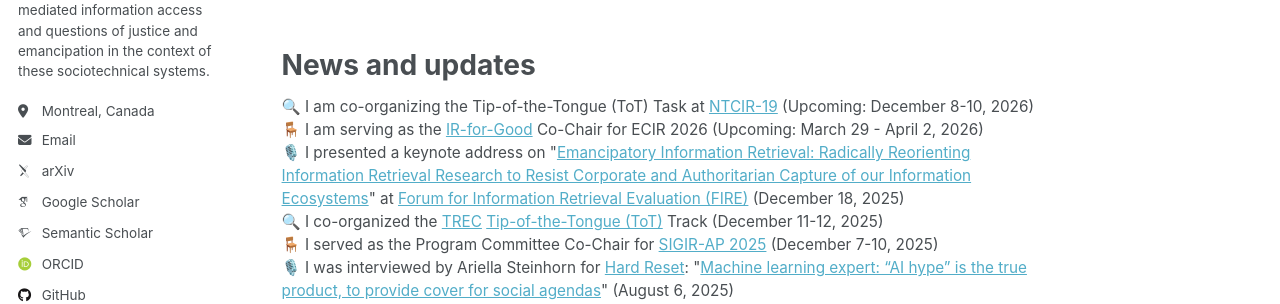
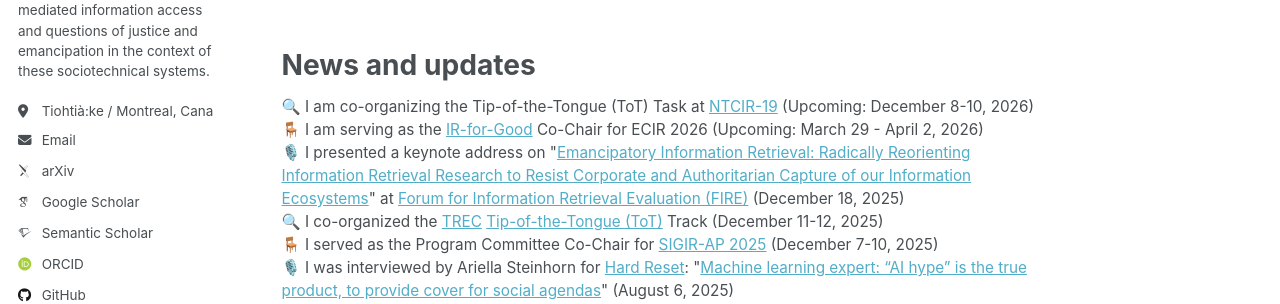
Before and after one commit to bhaskar-mitra/bhaskar-mitra.github.io, a Jekyll site: the page built from _pages/about.md, in a window 1280 px wide. Shown: the part 386-690 px from the top of the page. Built offline with Jekyll 4.4.1, drawn with Linux system fonts in a browser that asks for light colours; some web fonts are replaced.

Commit message:
Update _config.yml

```diff
--- a/_config.yml
+++ b/_config.yml
@@ -26,7 +26,7 @@ author:
   name             : "Bhaskar Mitra | ভাস্কর মিত্র"
   pronouns         : "he/him"
   bio              : "I am an information retrieval researcher working on AI-mediated information access and questions of justice and emancipation in the context of these sociotechnical systems."
-  location         : "Montreal, Canada"
+  location         : "Tiohtià:ke / Montreal, Canada"
   employer         : # "Red Brick University"
   uri              : # URL
   email            : "bhaskar.mitra@acm.org"
```
